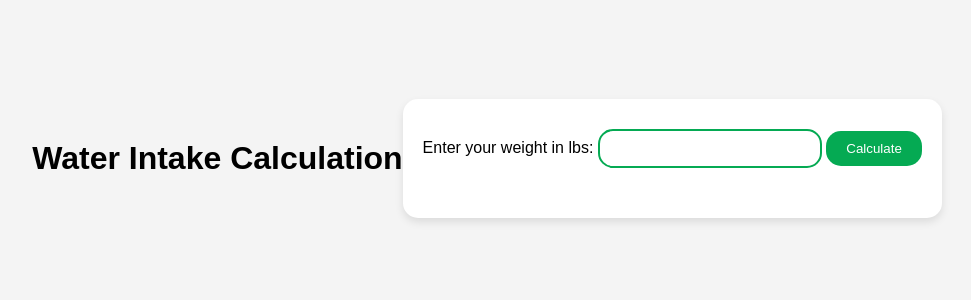
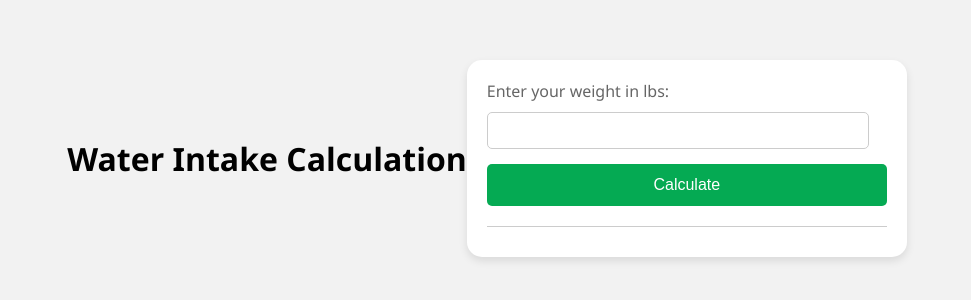
Before and after one commit to HamounKarami/water-intake-calculator, a plain HTML site: page index.html in a window 1280 px wide. Shown: the part 250-550 px from the top of the page, without its empty margins (153-1124 px from the left). Drawn offline with Linux system fonts and the light colour scheme.

Commit message:
Update styles.css

```diff
--- a/styles.css
+++ b/styles.css
@@ -1,39 +1,61 @@
 body {
-    font-family: Arial, sans-serif;
+    font-family: 'Segoe UI', Tahoma, Geneva, Verdana, sans-serif;
     display: flex;
     justify-content: center;
     align-items: center;
     height: 100vh;
-    background-color: #f4f4f4;
+    background-color: #f2f2f2;
 }
 
 .calculator {
-    background: white;
+    background: #fff;
     padding: 20px;
     border-radius: 15px;
-    box-shadow: 0 4px 8px rgba(0,0,0,0.1);
+    box-shadow: 0 4px 8px rgba(0, 0, 0, 0.1);
+    max-width: 400px;
+    width: 100%;
 }
 
-input {
-    border: 2px solid #05AA53;
-    border-radius: 15px;
-    padding: 10px;
-    width: 200px;
-    margin-top: 10px;
-    margin-bottom: 10px;
+.calculator h1 {
+    text-align: center;
+    color: #333;
 }
 
-button {
-    padding: 10px 20px;
-    border: none;
-    border-radius: 15px;
-    background-color: #05AA53;
-    color: white;
-    cursor: pointer;
+.calculator label {
+    display: block;
+    margin-bottom: 10px;
+    color: #666;
 }
 
-#result {
+.calculator input {
+    width: calc(100% - 40px);
+    padding: 10px;
+    border: 1px solid #ccc;
+    border-radius: 5px;
+    margin-bottom: 15px;
+}
+
+.calculator button {
+    width: 100%;
+    padding: 12px 20px;
+    border: none;
+    border-radius: 5px;
+    background-color: #05AA53;
+    color: #fff;
+    cursor: pointer;
+    font-size: 16px;
+    transition: background-color 0.3s ease;
+}
+
+.calculator button:hover {
+    background-color: #3fd17d;
+}
+
+.calculator #result {
     margin-top: 20px;
-    font-size: 1.2em;
+    font-size: 18px;
     color: #333;
+    text-align: center;
+    border-top: 1px solid #ccc;
+    padding-top: 10px;
 }
```
